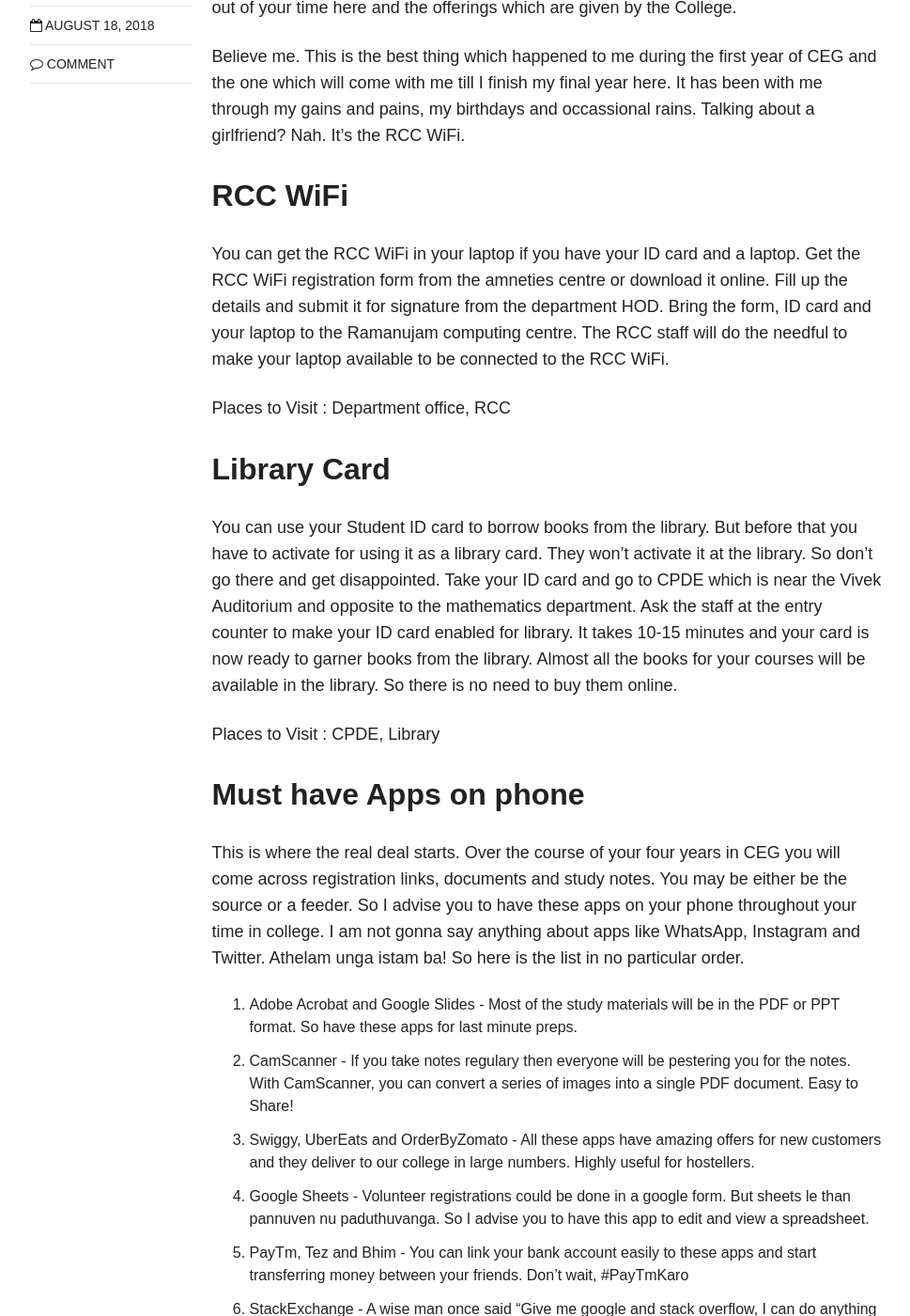
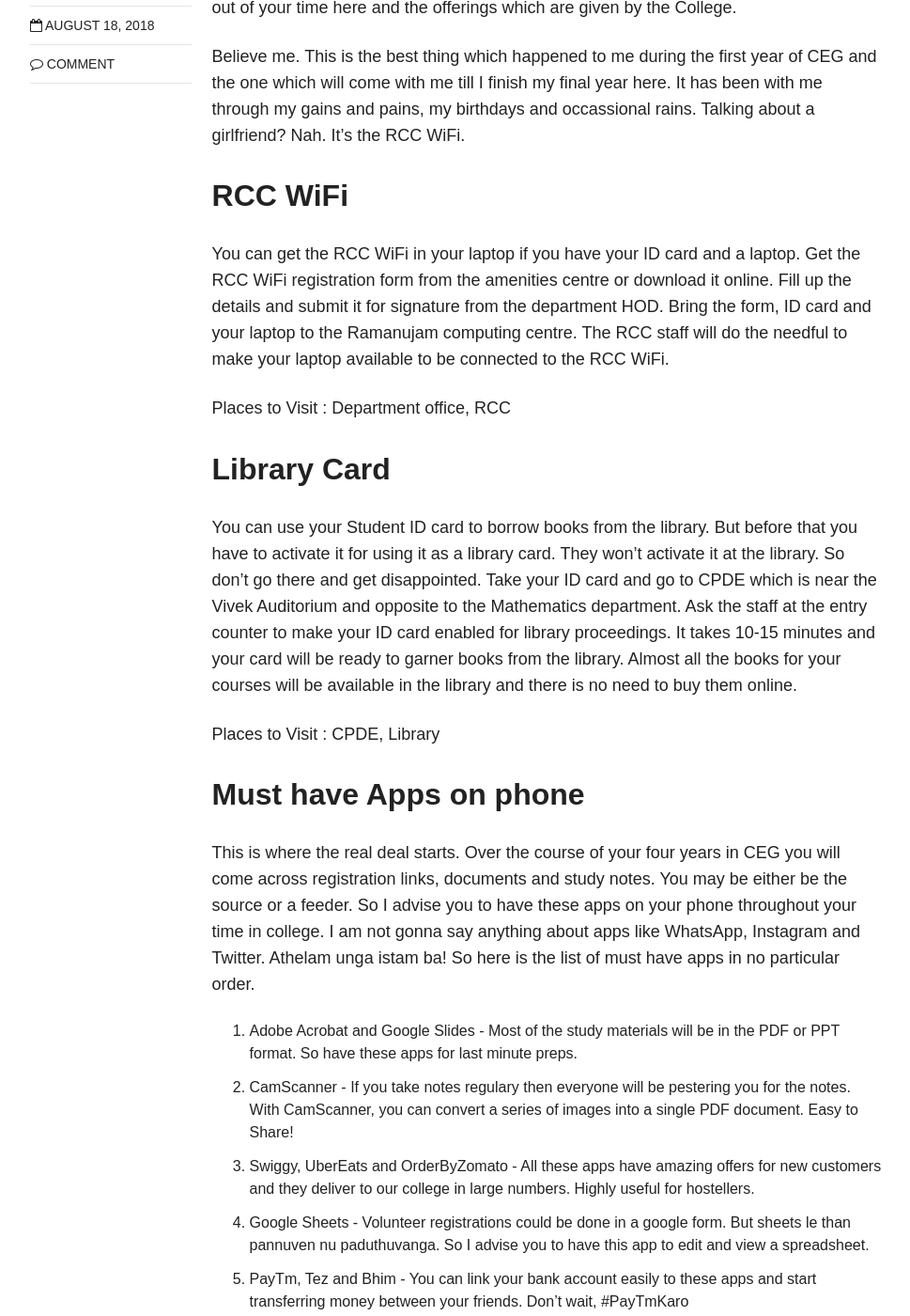
Before and after one commit to Kullsno2/Kullsno2.github.io, a Jekyll site: the page built from _posts/blog/2018-08-18-how-to-ceg.md, in a window 1280 px wide and 1400 px high, scrolled down 662 px. Shown: the whole window at 94% size, without its empty margins (154-1123 px from the left). Built offline with Jekyll 4.4.1, drawn with Linux system fonts in a browser that asks for light colours; nearby versions of some CDN libraries; comment, search, counter and statistics services are not loaded; some of the changed text lies outside the part shown.

Commit message:
how to ceg spellcheck done

```diff
--- a/_posts/blog/2018-08-18-how-to-ceg.md
+++ b/_posts/blog/2018-08-18-how-to-ceg.md
@@ -15,19 +15,19 @@
 
 ## RCC WiFi
 
-You can get the RCC WiFi in your laptop if you have your ID card and a laptop. Get the RCC WiFi registration form from the amneties centre or download it online. Fill up the details and submit it for signature from the department HOD. Bring the form, ID card and your laptop to the Ramanujam computing centre. The RCC staff will do the needful to make your laptop available to be connected to the RCC WiFi.
+You can get the RCC WiFi in your laptop if you have your ID card and a laptop. Get the RCC WiFi registration form from the amenities centre or download it online. Fill up the details and submit it for signature from the department HOD. Bring the form, ID card and your laptop to the Ramanujam computing centre. The RCC staff will do the needful to make your laptop available to be connected to the RCC WiFi.
 
 Places to Visit : Department office, RCC
 
 ## Library Card
 
-You can use your Student ID card to borrow books from the library. But before that you have to activate for using it as a library card. They won't activate it at the library. So don't go there and get disappointed. Take your ID card and go to CPDE which is near the Vivek Auditorium and opposite to the mathematics department. Ask the staff at the entry counter to make your ID card enabled for library. It takes 10-15 minutes and your card is now ready to garner books from the library. Almost all the books for your courses will be available in the library. So there is no need to buy them online.
+You can use your Student ID card to borrow books from the library. But before that you have to activate it for using it as a library card. They won't activate it at the library. So don't go there and get disappointed. Take your ID card and go to CPDE which is near the Vivek Auditorium and opposite to the Mathematics department. Ask the staff at the entry counter to make your ID card enabled for library proceedings. It takes 10-15 minutes and your card will be ready to garner books from the library. Almost all the books for your courses will be available in the library and there is no need to buy them online.
 
 Places to Visit : CPDE, Library
 
 ## Must have Apps on phone
 
-This is where the real deal starts. Over the course of your four years in CEG you will come across registration links, documents and study notes. You may be either be the source or a feeder. So I advise you to have these apps on your phone throughout your time in college. I am not gonna say anything about apps like WhatsApp, Instagram and Twitter. Athelam unga istam ba! So here is the list in no particular order.
+This is where the real deal starts. Over the course of your four years in CEG you will come across registration links, documents and study notes. You may be either be the source or a feeder. So I advise you to have these apps on your phone throughout your time in college. I am not gonna say anything about apps like WhatsApp, Instagram and Twitter. Athelam unga istam ba! So here is the list of must have apps in no particular order.
 
 1. Adobe Acrobat and Google Slides - Most of the study materials will be in the PDF or PPT format. So have these apps for last minute preps.
 2. CamScanner - If you take notes regulary then everyone will be pestering you for the notes. With CamScanner, you can convert a series of images into a single PDF document. Easy to Share!
```
Also changed, not shown: other parts of _posts/blog/2018-08-18-how-to-ceg.md (+5 -5 lines).
